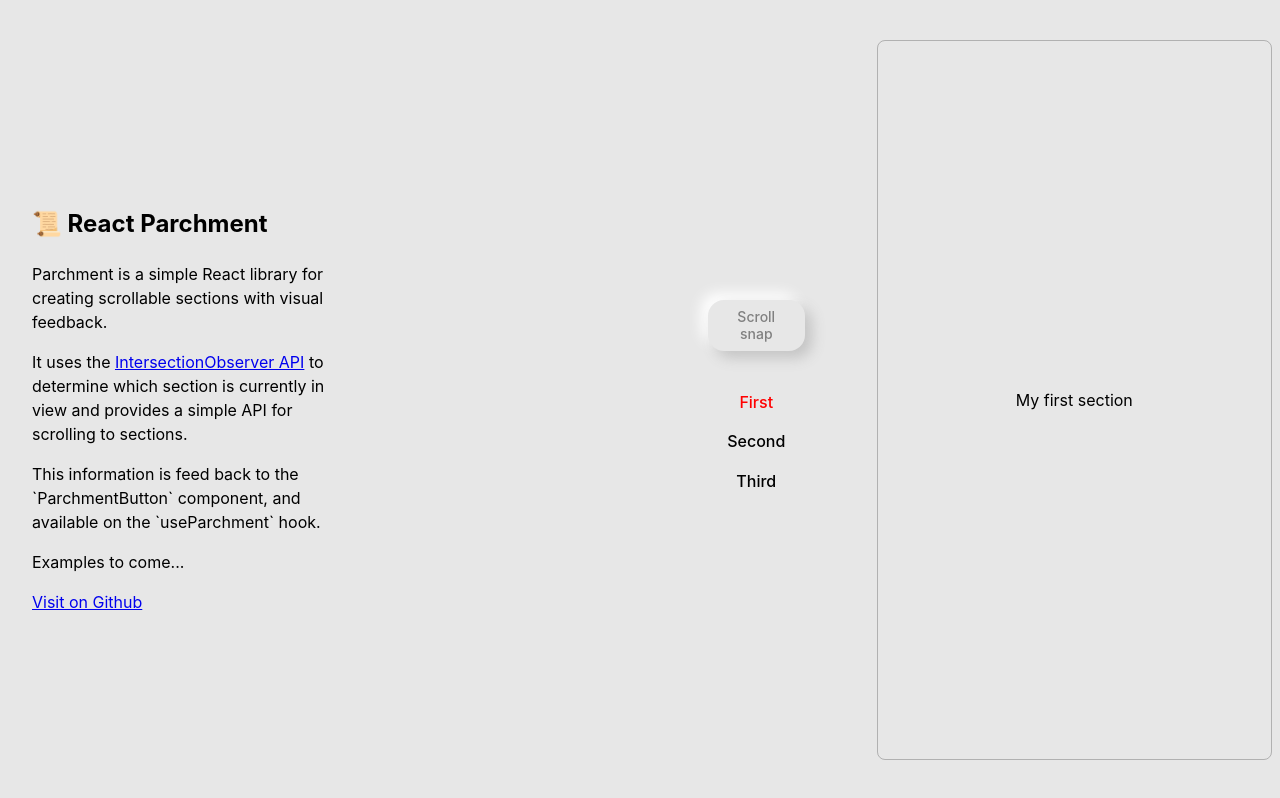
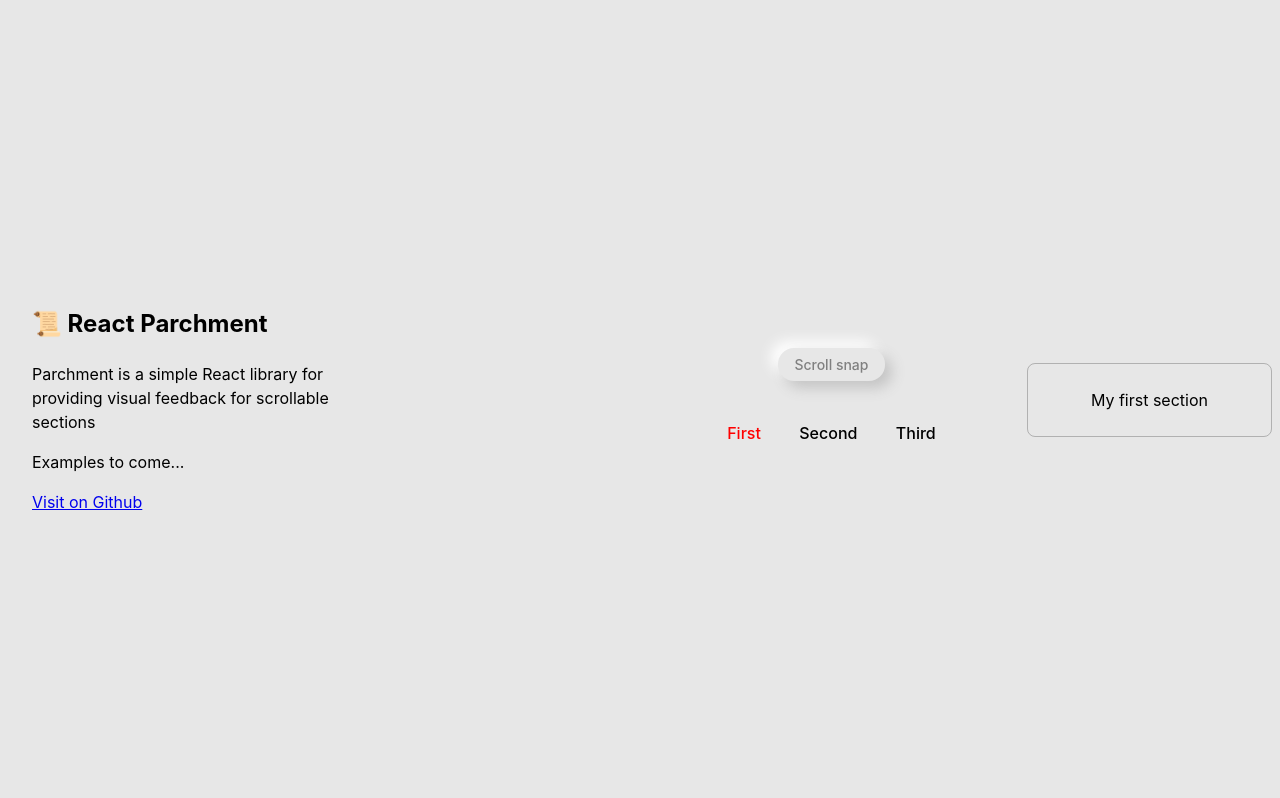
Before and after one commit to alex-fitzgerald/parchment, a React (Vite) app: page / in a window 1280 px wide. Built offline with nearby package versions, Linux system fonts and the light colour scheme.

Commit message:
feat: convert inline to classes

```diff
--- a/src/demo-app.css
+++ b/src/demo-app.css
@@ -2,6 +2,9 @@
     font-family: Inter, system-ui, Avenir, Helvetica, Arial, sans-serif;
     line-height: 1.5;
     font-weight: 400;
+
+    --tight: 8px;
+    --spacious: 32px;
 
     color-scheme: light dark;
     color: rgba(255, 255, 255, 0.87);
@@ -15,10 +18,13 @@
     --foreground: black;
     --foreground-muted: gray;
     --background: #e7e7e7;
-    --accent: red;
+    --accent: 0, 100%, 50%;
 
     --neumorphic-shadow: 7px 7px 14px #c4c4c4, -7px -7px 14px #ffffff;
-    --neumorphic-shadow-inset:  inset 7px 7px 14px #c4c4c4, inset -7px -7px 14px #ffffff;
+    --neumorphic-shadow--active:
+            inset 7px 7px 14px #c4c4c4, inset -7px -7px 14px #ffffff,
+            inset -6px -6px 12px -6px hsla(var(--accent), 50%)
+;
 
     @media (prefers-color-scheme: dark) {
         --foreground: white;
@@ -50,7 +56,7 @@ body {
 }
 
 button {
-    border-radius: 8px;
+    border-radius: var(--tight);
     padding: 0.6em 1.2em;
     font-size: 1em;
     font-weight: 500;
@@ -60,3 +66,71 @@ button {
     cursor: pointer;
     transition: border-color 0.25s;
 }
+
+main {
+    height: 100%;
+    display: flex;
+    gap: var(--tight);
+    align-items: center;
+    position: relative;
+    flex-direction: row;
+}
+
+article {
+    flex: 1;
+    align-items: start;
+    text-align: left;
+    padding: var(--spacious);
+}
+
+.blurb {
+    max-width: 312px;
+}
+
+.column {
+    flex-direction: column;
+}
+
+.parchment-demo-wrapper {
+    height: 100%;
+    display: flex;
+    gap: var(--spacious);
+    align-items: center;
+    flex-direction: row;
+}
+/*style={{ display: 'flex', alignItems: 'center', flexDirection: isSmallView ? 'row' : 'column', gap: 'var(--spacious)', margin: 'var(--spacious)' }}*/
+.parchment-nav-wrapper {
+    display: flex;
+    align-items: center;
+    flex-direction: column;
+    gap: var(--spacious);
+    margin: var(--spacious);
+}
+
+.parchment {
+    display: flex;
+    flex-grow: 1;
+    flex-direction: column;
+    gap: var(--spacious);
+    padding: var(--spacious) 0;
+}
+
+.parchment-nav {
+    list-style: none;
+    margin: 0;
+    padding: 0;
+    display: flex;
+    flex-direction: row;
+}
+
+.section {
+    display: flex;
+    justify-content: center;
+    align-items: center;
+    margin: var(--tight);
+    padding: var(--tight);
+    border-radius: var(--tight);
+    border: 1px solid rgba(125, 125, 125, 0.5);
+    max-height: 720px;
+    width: 100%;
+}
--- a/src/demo-app.tsx
+++ b/src/demo-app.tsx
@@ -9,12 +9,11 @@ import ParchmentSection from './components/parchment-section';
 import ParchmentButton from './components/parchment-button';
 import ParchmentProvider from './state/parchment-provider';
 
-const INTERSECTION_OBSERVER = 'https://developer.mozilla.org/en-US/docs/Web/API/Intersection_Observer_API';
 const GITHUB_URL = 'https://github.com/alex-fitzgerald/parchment';
 
 function MyNavButton({ isActive, children }: { isActive?: boolean; children: ReactNode }) {
     return (
-        <span style={{ color: isActive ? 'var(--accent)' : 'var(--foreground)' }}>
+        <span style={{ color: isActive ? 'hsl(var(--accent))' : 'var(--foreground)' }}>
             {children}
         </span>
     );
@@ -22,8 +21,10 @@ function MyNavButton({ isActive, children }: { isActive?: boolean; children: Rea
 
 function Section({ title }: { title: string }) {
     return (
-        <div style={{ height: '100%', display: 'flex', justifyContent: 'center', alignItems: 'center' }}>
-            {title}
+        <div className="section">
+            <p>
+                {title}
+            </p>
         </div>
     );
 }
@@ -31,7 +32,7 @@ function Section({ title }: { title: string }) {
 function Controls({ snap, toggleSnap }: { snap: boolean; toggleSnap: () => void }) {
     return (
         <div>
-            <button onClick={toggleSnap} style={{ fontSize: '0.875em', color: snap ? 'var(--foreground)' : 'var(--foreground-muted)', boxShadow: snap ? 'var(--neumorphic-shadow-inset)' : 'var(--neumorphic-shadow)', borderRadius: '16px', textShadow: snap ? '0px 0px 4px var(--foreground)' : '' }}>
+            <button onClick={toggleSnap} style={{ fontSize: '0.875em', color: snap ? 'hsla(var(--accent), 50%)' : 'var(--foreground-muted)', boxShadow: snap ? 'var(--neumorphic-shadow--active)' : 'var(--neumorphic-shadow)', borderRadius: '16px', textShadow: snap ? '0px 0px 4px hsl(var(--accent))' : '' }}>
                 Scroll snap
             </button>
         </div>
@@ -59,24 +60,14 @@ function DemoApp() {
     const isSmallView = useIsSmallViewport();
 
     return (
-        <main style={{ height: '100%', display: 'flex', gap: '8px', alignItems: 'center', position: 'relative', flexDirection: isSmallView ? 'column' : 'row' }}>
-            <article style={{ flex: 1, alignItems: 'start', textAlign: 'left', padding: '32px' }}>
-                <div style={{ maxWidth: '312px' }}>
+        <main className={isSmallView ? 'column' : ''}>
+            <article>
+                <div className="blurb">
                     <h1>
                         📜 React Parchment
                     </h1>
                     <p>
-                        Parchment is a simple React library for creating scrollable sections with visual feedback.
-                    </p>
-                    <p>
-                        It uses the
-                        {' '}
-                        <a target="_blank" href={INTERSECTION_OBSERVER}>IntersectionObserver API</a>
-                        {' '}
-                        to determine which section is currently in view and provides a simple API for scrolling to sections.
-                    </p>
-                    <p>
-                        This information is feed back to the `ParchmentButton` component, and available on the `useParchment` hook.
+                        Parchment is a simple React library for providing visual feedback for scrollable sections
                     </p>
                     <p>
                         Examples to come...
@@ -86,10 +77,10 @@ function DemoApp() {
             </article>
             <div style={{ flex: 1, height: '100%', overflow: 'hidden' }}>
                 <ParchmentProvider>
-                    <div style={{ height: '100%', display: 'flex', gap: '32px', alignItems: 'center', flexDirection: isSmallView ? 'column' : 'row' }}>
-                        <div style={{ display: 'flex', alignItems: 'center', flexDirection: isSmallView ? 'row' : 'column', gap: '32px', margin: '32px' }}>
+                    <div className={`parchment-demo-wrapper ${isSmallView ? 'column' : ''}`}>
+                        <div className={`parchment-nav-wrapper ${!isSmallView ? 'column' : ''}`}>
                             <Controls snap={snap} toggleSnap={() => setSnap(prevSnap => !prevSnap)} />
-                            <ul style={{ listStyle: 'none', margin: 0, padding: 0, display: 'flex', flexDirection: isSmallView ? 'row' : 'column' }}>
+                            <ul className={`parchment-nav ${!isSmallView && 'column'}`}>
                                 <ParchmentButton toSection="myFirstSection">
                                     {
                                         isActive => <MyNavButton isActive={isActive}>First</MyNavButton>
@@ -107,14 +98,14 @@ function DemoApp() {
                                 </ParchmentButton>
                             </ul>
                         </div>
-                        <Parchment snap={snap} style={{ display: 'flex', flexGrow: 1, flexDirection: 'column', gap: '32px', padding: '32px 0' }}>
-                            <ParchmentSection id="myFirstSection" style={{ margin: '8px', padding: '8px', borderRadius: '8px', border: '1px solid rgba(125, 125, 125, 0.5)', height: '720px' }}>
+                        <Parchment snap={snap} className="parchment">
+                            <ParchmentSection id="myFirstSection" style={{ display: 'flex', alignItems: 'center' }}>
                                 <Section title="My first section" />
                             </ParchmentSection>
-                            <ParchmentSection id="mySecondSection" style={{ margin: '8px', padding: '8px', borderRadius: '8px', border: '1px solid rgba(125, 125, 125, 0.5)', height: '720px' }}>
+                            <ParchmentSection id="mySecondSection" style={{ display: 'flex', alignItems: 'center' }}>
                                 <Section title="My second section" />
                             </ParchmentSection>
-                            <ParchmentSection id="myThirdSection" style={{ margin: '8px', padding: '8px', borderRadius: '8px', border: '1px solid rgba(125, 125, 125, 0.5)', height: '720px' }}>
+                            <ParchmentSection id="myThirdSection" style={{ display: 'flex', alignItems: 'center' }}>
                                 <Section title="My third section" />
                             </ParchmentSection>
                         </Parchment>
```
